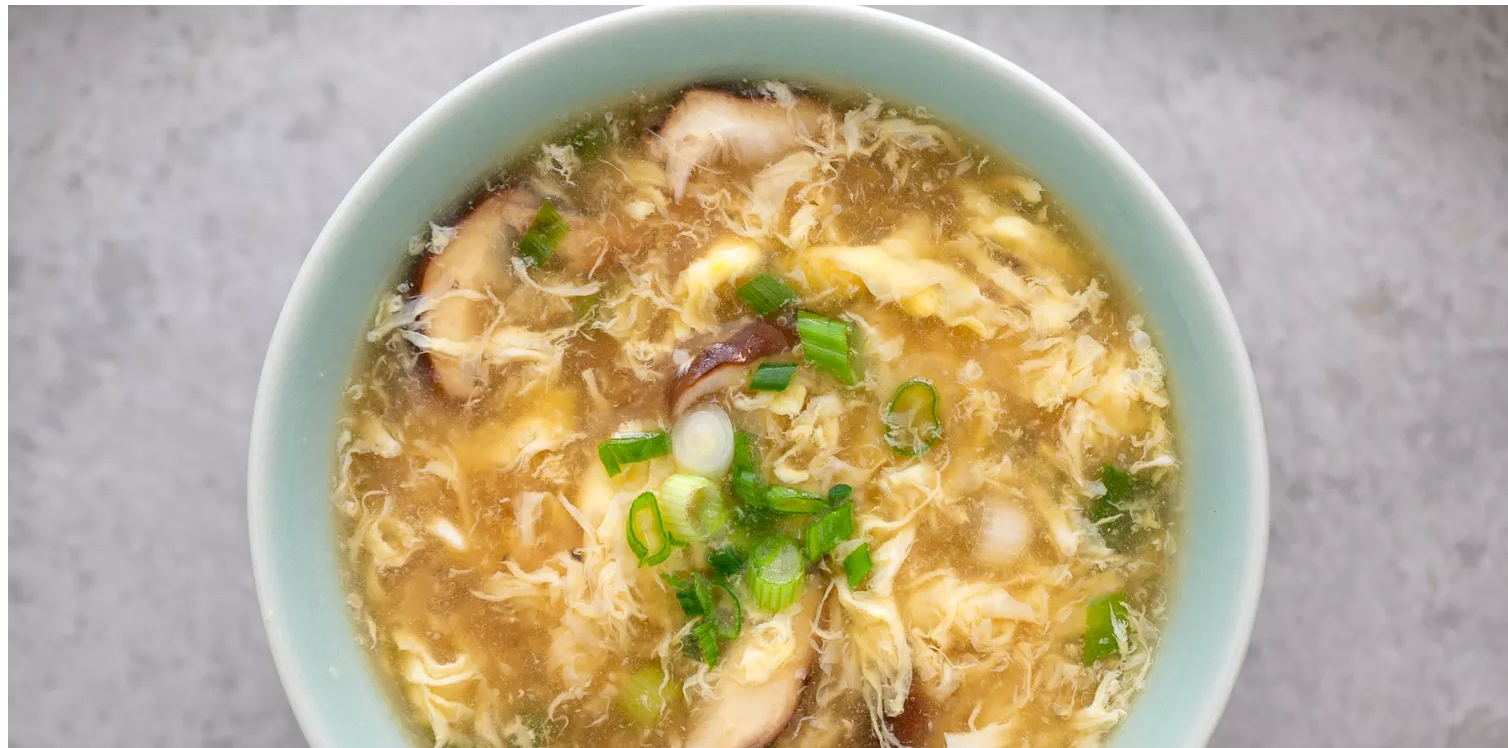
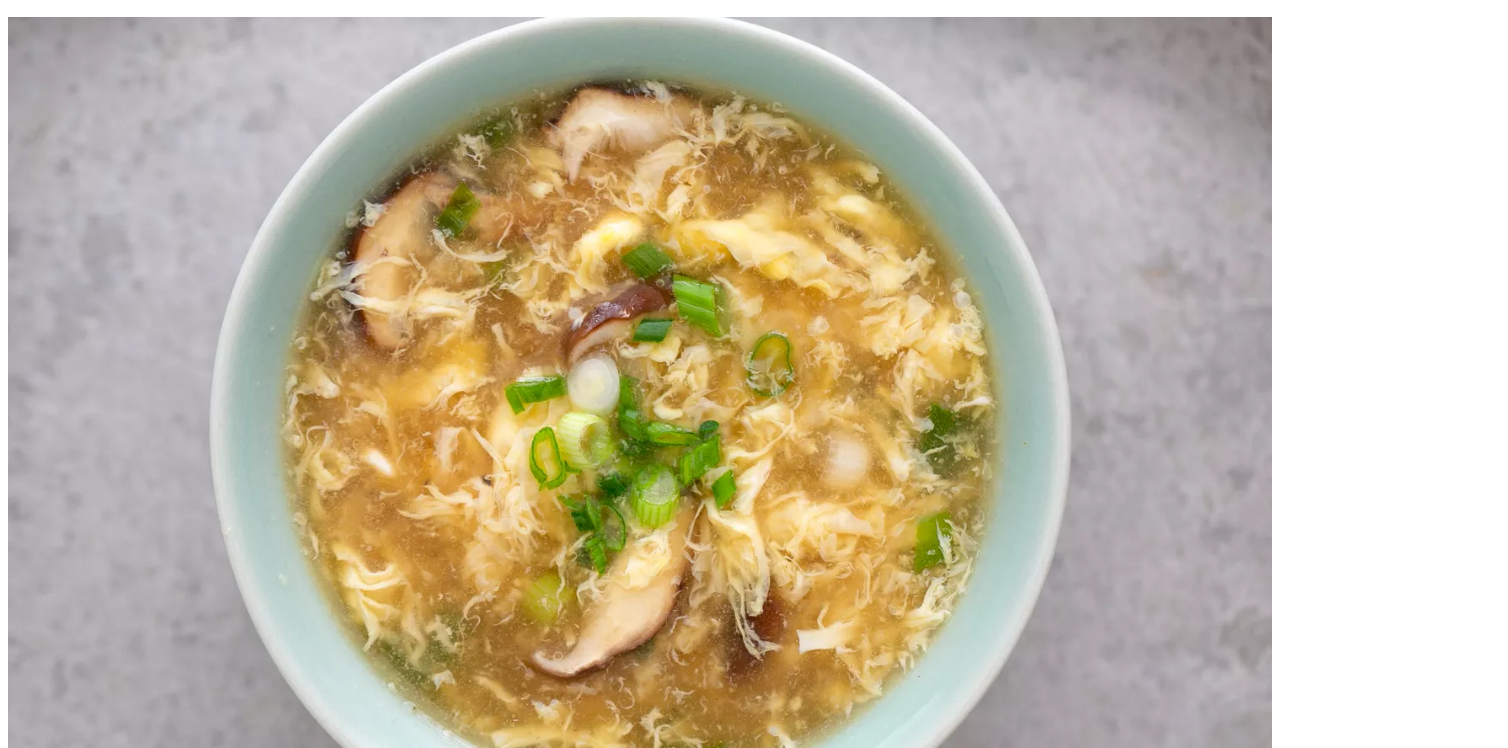
Before and after one commit to Kafka-dev-139/Project-Recipes, a plain HTML site: page Egg-Drop-Soup.html in a window 1280 px wide. Shown: the part 122-870 px from the top of the page, 1508 px wide, since content can reach past the window. Drawn offline with nearby package versions, Linux system fonts and the light colour scheme; the site is published under a folder, as on GitHub Pages, so addresses that start at the root find nothing.

Commit message:
Update Egg-Drop-Soup.html

```diff
--- a/Egg-Drop-Soup.html
+++ b/Egg-Drop-Soup.html
@@ -11,7 +11,7 @@
         rel="stylesheet">
 
     <!-- Simple css -->
-    <link rel="stylesheet" href="/Styles/styles.css">
+    <link rel="stylesheet" href="Styles/styles.css">
 
     <!-- Tab Icon -->
     <link rel="icon" type="image/x-icon" href=images\spoon-and-fork.png>
```
